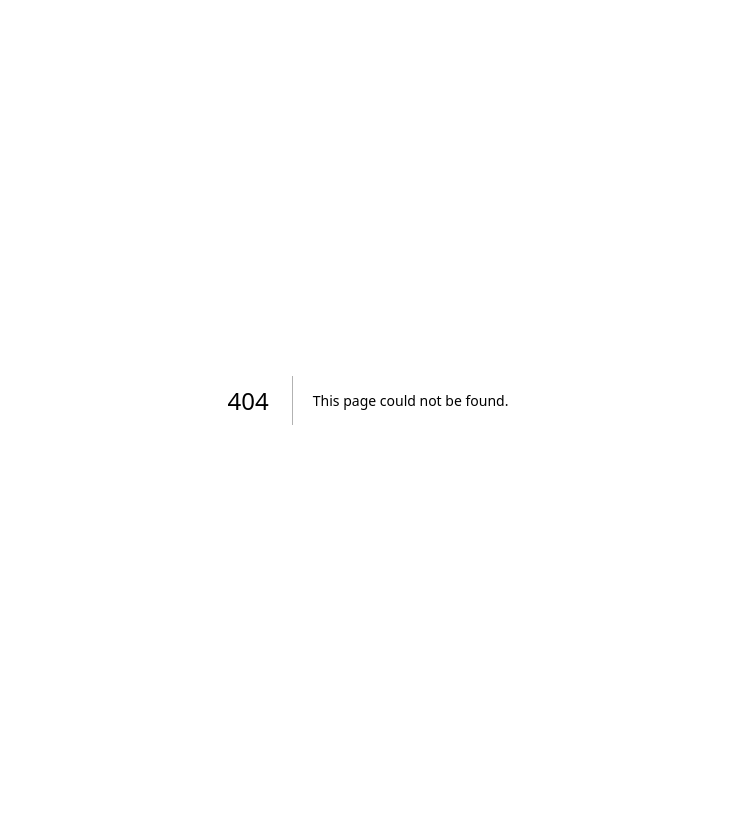
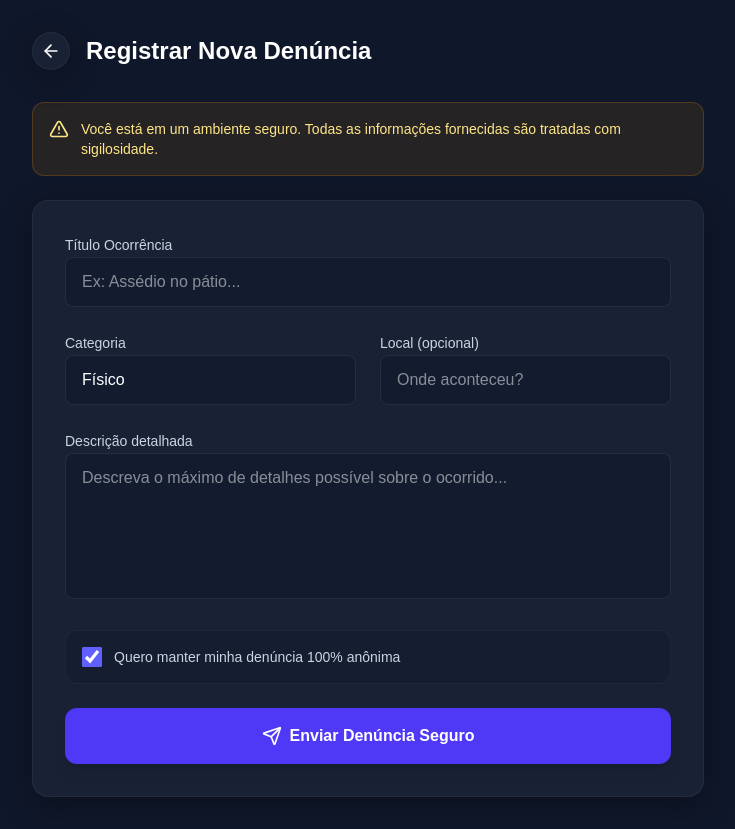
Before and after one commit to vascowlr/ShieldUp, a Next.js app in the folder frontend/: page /nova-denuncia in a window 1280 px wide. Before the commit this address had no page. Shown: the whole page, without its empty margins (272-1007 px from the left). Before the commit the page ends 800 px from the top, so only its background shows below. Built offline with nearby package versions, Linux system fonts and the light colour scheme.

Commit message:
shieldup v.3

```diff
--- /dev/null
+++ b/frontend/src/app/nova-denuncia/page.tsx
@@ -0,0 +1,136 @@
+"use client";
+
+import { useState } from "react";
+import Link from "next/link";
+import { ArrowLeft, Send, ShieldAlert, AlertTriangle } from "lucide-react";
+
+export default function NovaDenuncia() {
+    const [formData, setFormData] = useState({
+        title: "",
+        description: "",
+        category: "Físico",
+        location: "",
+        isAnonymous: true,
+    });
+
+    const [submitted, setSubmitted] = useState(false);
+
+    const handleSubmit = (e: React.FormEvent) => {
+        e.preventDefault();
+        // Simulate submission
+        setTimeout(() => {
+            setSubmitted(true);
+        }, 1000);
+    };
+
+    if (submitted) {
+        return (
+            <main className="min-h-screen bg-[#0f172a] text-white p-4 md:p-8 flex flex-col items-center justify-center">
+                <div className="glass max-w-md w-full p-8 rounded-2xl text-center space-y-6">
+                    <div className="w-20 h-20 bg-green-500/20 text-green-400 rounded-full flex items-center justify-center mx-auto mb-4">
+                        <ShieldAlert className="w-10 h-10" />
+                    </div>
+                    <h2 className="text-2xl font-bold">Denúncia Registrada!</h2>
+                    <p className="text-slate-300">
+                        Sua denúncia foi registrada com sucesso e nossa equipe tomará as medidas adequadas com total sigilo.
+                    </p>
+                    <Link href="/" className="inline-block mt-4 px-6 py-3 bg-indigo-600 hover:bg-indigo-700 rounded-xl transition-all font-medium">
+                        Voltar para o Início
+                    </Link>
+                </div>
+            </main>
+        );
+    }
+
+    return (
+        <main className="min-h-screen bg-[#0f172a] text-white p-4 md:p-8 animate-in fade-in duration-500">
+            <div className="max-w-2xl mx-auto space-y-6">
+                <div className="flex items-center gap-4 mb-8">
+                    <Link href="/" className="p-2 rounded-full glass hover:bg-slate-800 transition-colors">
+                        <ArrowLeft className="w-5 h-5" />
+                    </Link>
+                    <h1 className="text-2xl font-bold">Registrar Nova Denúncia</h1>
+                </div>
+
+                <div className="bg-amber-500/10 border border-amber-500/20 text-amber-200 p-4 rounded-xl flex gap-3 text-sm">
+                    <AlertTriangle className="w-5 h-5 shrink-0" />
+                    <p>
+                        Você está em um ambiente seguro. Todas as informações fornecidas são tratadas com sigilosidade.
+                    </p>
+                </div>
+
+                <form onSubmit={handleSubmit} className="glass p-6 md:p-8 rounded-2xl space-y-6">
+                    <div className="space-y-2">
+                        <label className="text-sm font-medium text-slate-300">Título Ocorrência</label>
+                        <input
+                            required
+                            type="text"
+                            placeholder="Ex: Assédio no pátio..."
+                            className="w-full bg-slate-900/50 border border-slate-700/50 rounded-lg px-4 py-3 text-white focus:outline-none focus:ring-2 focus:ring-indigo-500 transition-all"
+                            value={formData.title}
+                            onChange={(e) => setFormData({ ...formData, title: e.target.value })}
+                        />
+                    </div>
+
+                    <div className="grid grid-cols-1 md:grid-cols-2 gap-6">
+                        <div className="space-y-2">
+                            <label className="text-sm font-medium text-slate-300">Categoria</label>
+                            <select
+                                className="w-full bg-slate-900/50 border border-slate-700/50 rounded-lg px-4 py-3 text-white focus:outline-none focus:ring-2 focus:ring-indigo-500 transition-all appearance-none"
+                                value={formData.category}
+                                onChange={(e) => setFormData({ ...formData, category: e.target.value })}
+                            >
+                                <option value="Físico">Físico</option>
+                                <option value="Verbal">Verbal</option>
+                                <option value="Social">Social</option>
+                                <option value="Cyberbullying">Cyberbullying</option>
+                                <option value="Outro">Outro</option>
+                            </select>
+                        </div>
+
+                        <div className="space-y-2">
+                            <label className="text-sm font-medium text-slate-300">Local (opcional)</label>
+                            <input
+                                type="text"
+                                placeholder="Onde aconteceu?"
+                                className="w-full bg-slate-900/50 border border-slate-700/50 rounded-lg px-4 py-3 text-white focus:outline-none focus:ring-2 focus:ring-indigo-500 transition-all"
+                                value={formData.location}
+                                onChange={(e) => setFormData({ ...formData, location: e.target.value })}
+                            />
+                        </div>
+                    </div>
+
+                    <div className="space-y-2">
+                        <label className="text-sm font-medium text-slate-300">Descrição detalhada</label>
+                        <textarea
+                            required
+                            rows={5}
+                            placeholder="Descreva o máximo de detalhes possível sobre o ocorrido..."
+                            className="w-full bg-slate-900/50 border border-slate-700/50 rounded-lg px-4 py-3 text-white focus:outline-none focus:ring-2 focus:ring-indigo-500 transition-all resize-none"
+                            value={formData.description}
+                            onChange={(e) => setFormData({ ...formData, description: e.target.value })}
+                        ></textarea>
+                    </div>
+
+                    <div className="flex items-center gap-3 bg-slate-900/30 p-4 rounded-xl border border-slate-700/30">
+                        <input
+                            type="checkbox"
+                            id="anonymous"
+                            className="w-5 h-5 accent-indigo-500 rounded focus:ring-indigo-500"
+                            checked={formData.isAnonymous}
+                            onChange={(e) => setFormData({ ...formData, isAnonymous: e.target.checked })}
+                        />
+                        <label htmlFor="anonymous" className="text-sm text-slate-300 cursor-pointer select-none">
+                            Quero manter minha denúncia 100% anônima
+                        </label>
+                    </div>
+
+                    <button type="submit" className="w-full py-4 bg-indigo-600 hover:bg-indigo-700 text-white font-bold rounded-xl transition-all shadow-lg hover:shadow-indigo-500/25 flex items-center justify-center gap-2">
+                        <Send className="w-5 h-5" />
+                        Enviar Denúncia Seguro
+                    </button>
+                </form>
+            </div>
+        </main>
+    );
+}
--- a/frontend/src/app/page.tsx
+++ b/frontend/src/app/page.tsx
@@ -1,5 +1,6 @@
 import ReportFeed from "@/components/ReportFeed";
 import { Shield, Info, Activity } from "lucide-react";
+import Link from "next/link";
 
 export default function Home() {
   const mockReports = [
@@ -49,19 +50,19 @@ export default function Home() {
             Um ambiente seguro e anônimo para reportar, analisar e prevenir de forma efetiva casos de bullying nas escolas e organizações.
           </p>
           <div className="flex gap-4 pt-4">
-            <button className="px-6 py-3 bg-indigo-600 hover:bg-indigo-700 text-white font-medium rounded-xl transition-all shadow-lg hover:shadow-indigo-500/25 flex items-center gap-2">
+            <Link href="/nova-denuncia" className="px-6 py-3 bg-indigo-600 hover:bg-indigo-700 text-white font-medium rounded-xl transition-all shadow-lg hover:shadow-indigo-500/25 flex items-center gap-2">
               <Activity className="w-5 h-5" />
               Nova Denúncia
-            </button>
-            <button className="px-6 py-3 glass hover:bg-slate-800 text-white font-medium rounded-xl transition-all flex items-center gap-2">
+            </Link>
+            <a href="#feed" className="px-6 py-3 glass hover:bg-slate-800 text-white font-medium rounded-xl transition-all flex items-center gap-2">
               <Info className="w-5 h-5" />
               Saiba Mais
-            </button>
+            </a>
           </div>
         </header>
 
         {/* Dashboard/Feed Section */}
-        <section className="animate-in fade-in duration-700">
+        <section id="feed" className="animate-in fade-in duration-700">
           <ReportFeed reports={mockReports} loading={false} />
         </section>
       </div>
```
